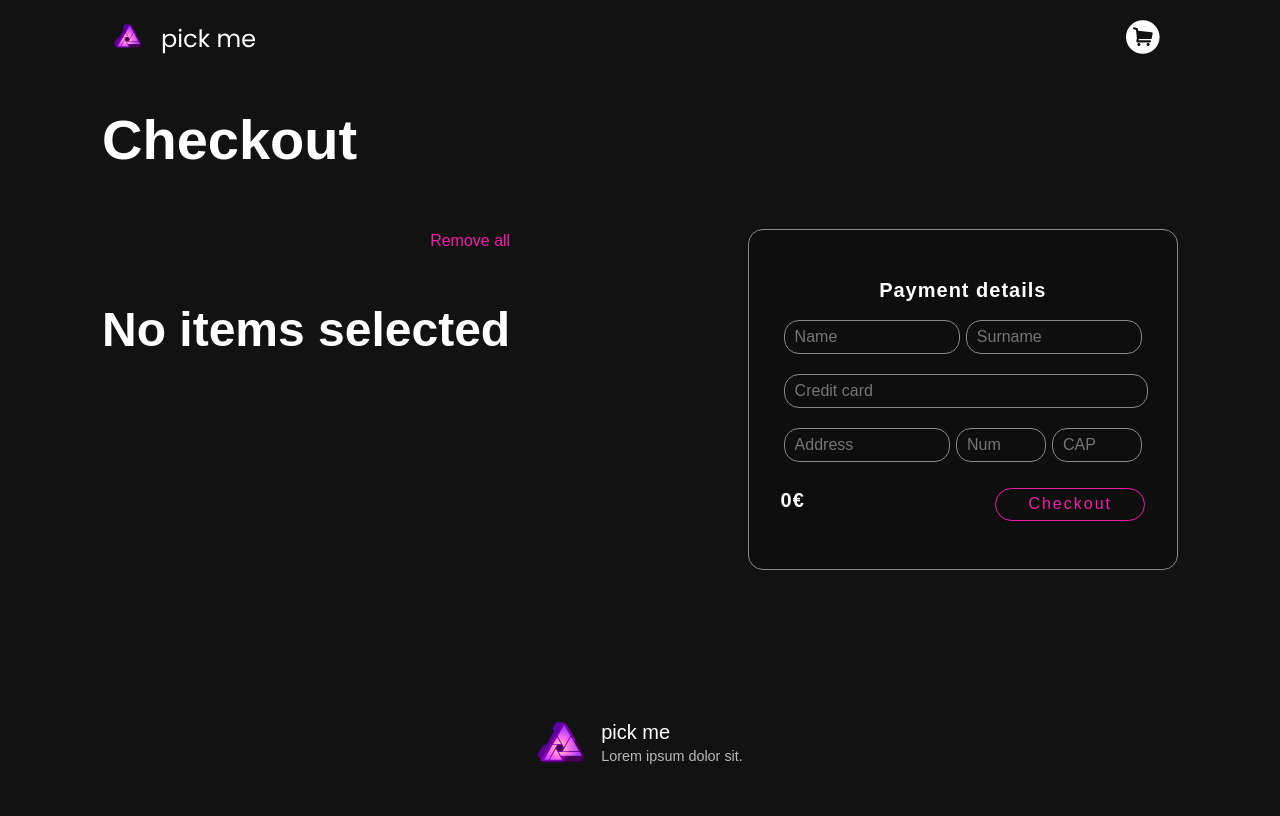
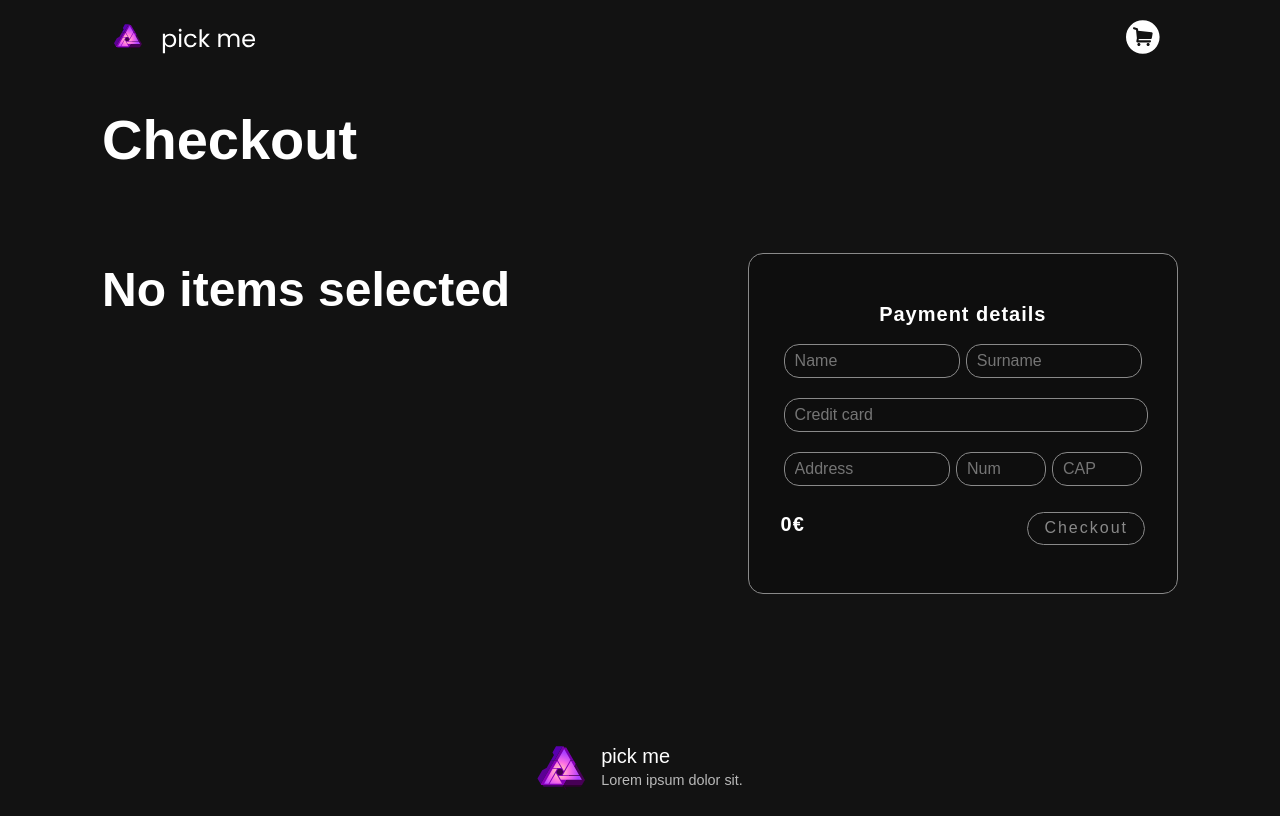
Before and after one commit to ClaudiaCavagna/PickMe, a React (Create React App) app: page /checkout in a window 1280 px wide. Built offline with nearby package versions, Linux system fonts and the light colour scheme.

Commit message:
formik and validation form implemented

```diff
--- a/package.json
+++ b/package.json
@@ -18,7 +18,8 @@
     "react-router-dom": "^6.21.1",
     "react-scripts": "5.0.1",
     "styled-components": "^6.1.8",
-    "web-vitals": "^2.1.4"
+    "web-vitals": "^2.1.4",
+    "yup": "^1.3.3"
   },
   "scripts": {
     "start": "react-scripts start",
--- a/src/index.css
+++ b/src/index.css
@@ -78,6 +78,16 @@ p {
   transform: scale(1.04);
   background-color: var(--transparent-pink);
 }
+
+.btn-page-disabled{
+  background-color: transparent;
+  border: 1px solid var(--grey-600);
+  border-radius: 22px;
+  color: var(--grey-600);
+  padding: 0.2rem 1rem;
+  letter-spacing: 2px;
+}
+
 .arrow-icon {
   width: 1.5rem;
   height: 1.5rem;
@@ -236,7 +246,7 @@ p {
   background-color: var(--grey-900);
   height: 100%;
   width: 100%;
-  margin-top: 3rem;
+  margin-top: 4.5rem;
   padding: 2rem;
 }
 
@@ -247,7 +257,8 @@ p {
 
 .checkout-form input {
   background-color: var(--grey-900);
-  border: 1px solid var(--grey-600);
+  color: var(--white);
+  border: 1px solid;
   padding: 4px 10px;
   border-radius: 15px;
   margin-block: 10px;
@@ -275,6 +286,8 @@ p {
   letter-spacing: 1.5px;
 }
 
+
+
 @media screen and (min-width: 488px) {
   .checkout-title {
     font-size: 3.5rem;
@@ -298,13 +311,13 @@ p {
     justify-content: space-between;
   }
   .list-container {
-    margin-top: 3rem;
+    margin-top: 2rem;
   }
   .form-container {
     width: 40%;
     padding-block: 3rem;
   }
   .cart-item {
-    width: 450px;
+    width: 550px;
   }
 }
--- a/src/redux/reducers/api-reducer.js
+++ b/src/redux/reducers/api-reducer.js
@@ -1,11 +1,20 @@
-import {createSlice} from '@reduxjs/toolkit';
+import {createSlice, createAction} from '@reduxjs/toolkit';
 import instance from '../../api';
+import { getItemFromLocalStorage, setLocalStorageItem } from '../../utils/helpers';
+
+const isQuerySaved = (action) => {
+    return action.type.endsWith("/saveQuery");
+}
+
+const path = getItemFromLocalStorage("query")?.path || "";
+const itemPerPage = getItemFromLocalStorage("query")?.itemPerPage || null;
+const type = getItemFromLocalStorage("query")?.type || "";
 
 const initialState = {
     query: {
-        path: "",
-        itemPerPage: null,
-        type: "",
+        path: path,
+        itemPerPage: itemPerPage,
+        type: type,
         query: "",
     },
     loading: true,
@@ -64,6 +73,11 @@ const apiSlice = createSlice({
             state.pagination.totalPages = action.payload.totalPages;
         },
     },
+    extraReducers: (builder) => {
+        builder.addMatcher(isQuerySaved, state => {
+            setLocalStorageItem('query', state.query);
+        })
+    }
 });
 
 const { startLoading, saveData, saveQuery, stopLoading, cleanError, catchError, checkRateLimiter, updatePage, checkPagination } = apiSlice.actions;
--- a/src/redux/reducers/cart-reducer.js
+++ b/src/redux/reducers/cart-reducer.js
@@ -1,4 +1,5 @@
-import { createSlice, createAction } from "@reduxjs/toolkit";
+import { createSlice, createAction, isAnyOf } from "@reduxjs/toolkit";
+import { getItemFromLocalStorage, setLocalStorageItem } from "../../utils/helpers";
 
 const removeFromCart = createAction('remove-from-cart');
 const isAddedToCart = (action) => {
@@ -8,9 +9,20 @@ const isRemovedFromCart = (action) => {
     return action.type.endsWith("remove-from-cart")
 }
 
+const isCartCleaned = (action) => {
+    return action.type.endsWith('/cleanCart')
+}
+
+const isCartAction = (action) => {
+    return isAnyOf(isAddedToCart, isRemovedFromCart, isCartCleaned)(action)
+}
+
+const localStorageCart = getItemFromLocalStorage("cart");
+const totalFromLocalStorage = getItemFromLocalStorage("total");
+
 const initialState = {
-    cart: [],
-    total: 0,
+    cart: localStorage.cart ? localStorageCart : [],
+    total: totalFromLocalStorage || 0,
     payed: false,
 }
 
@@ -40,6 +52,10 @@ const cartSlice = createSlice({
         .addMatcher(isRemovedFromCart, (state, action) => {
             state.total -= action.payload.price;
         })
+        .addMatcher(isCartAction, state => {
+            setLocalStorageItem("cart", state.cart);
+            setLocalStorageItem("total", state.total);
+        })
         .addDefaultCase((state) => {
             return state;
         })
--- a/src/screen/checkout-screen.js
+++ b/src/screen/checkout-screen.js
@@ -3,6 +3,44 @@ import { Formik } from 'formik';
 import { useSelector, useDispatch } from 'react-redux';
 import { RiDeleteBack2Fill } from "react-icons/ri";
 import { cleanCart, removeFromCart } from '../redux/reducers/cart-reducer';
+import * as Yup from 'yup';
+
+const validationSchema = Yup.object({
+  name: Yup.string()
+    .max(75, "Can't have more than 75 chars")
+    .min(2, "A minimum of 2 chars needed")
+    .required("What's your name honey?"),
+  surname: Yup.string()
+    .max(250, "Can't have more than 250 chars")
+    .min(2, "A minimum of 2 chars needed")
+    .required("You must provide a surname"),
+  card: Yup.string()
+    .max(25, "Card must have 25 numbers")
+    .min(25, "Card must have 25 numbers")
+    .required("You must provide a card number"),
+  address: Yup.string()
+    .max(250, "Can't have more than 250 chars")
+    .min(2, "A minimum of 2 chars needed")
+    .required("You must provide a valid address"),
+  num: Yup.number()
+    .max(10000, "Can't be higher than 10000")
+    .positive("Can't be a negative number")
+    .moreThan(0, "0 is not a valid number")
+    .required("You must provide a valid address"),
+  cap: Yup.string()
+    .max(10, "Allowed max 10 chars")
+    .min(3, "A minimum of 3 chars needed")
+    .required("You must provide a valid address")
+})
+
+const initialValues = {
+  name: "",
+  surname: "",
+  card: "",
+  address: "",
+  num: "",
+  cap: ""
+}
 
 const Checkout = () => {
   const dispatch = useDispatch();
@@ -15,10 +53,13 @@ const Checkout = () => {
       </div>
       <div className='xl-checkout'>
         <div className='list-container'>
-          <div className='text-end'>
-            <button className='btn-remove' onClick={() => dispatch(cleanCart())}>Remove all</button>
-          </div>
           <div className='text-checkout'>
+            {cart && cart.length > 0 ? (
+              <div className='text-end'>
+                <button className='btn-remove' onClick={() => dispatch(cleanCart())}>Remove all</button>
+              </div>
+            ) : (<></>)}
+
             {cart && cart.length > 0 ? (
               cart.map((el) => {
                 return (
@@ -38,6 +79,7 @@ const Checkout = () => {
               <h4>No items selected</h4>
             )}
           </div>
+
         </div>
 
         <div className='form-container'>
@@ -45,14 +87,14 @@ const Checkout = () => {
             <h5>Payment details</h5>
           </div>
           <Formik
-            // initialValues={initialValues}
-            // validationSchema={validationSchema}
-            // onSubmit={(values, { setSubmitting }) => {
-            //   setTimeout(() => {
-            //     dispatch(payOrder());
-            //     setSubmitting(false);
-            //   }, 400);
-            // }}
+            initialValues={initialValues}
+            validationSchema={validationSchema}
+            onSubmit={(values, { setSubmitting }) => {
+              setTimeout(() => {
+                // dispatch(payOrder());
+                setSubmitting(false);
+              }, 400);
+            }}
           >
             {({
               values,
@@ -65,26 +107,105 @@ const Checkout = () => {
               isValid,
               dirty,
             }) => (
-              <form className='checkout-form'>
+              <form className='checkout-form' onSubmit={handleSubmit}>
                 <div className='input-wrap'>
-                  <input value='' name='name' placeholder='Name' className='medium-input'/>
-                  <input value='' name='surname' placeholder='Surname'className='medium-input'/>
+                  <input
+                    value={values.name}
+                    name='name'
+                    placeholder='Name'
+                    className='medium-input'
+                    style={errors.name ? {borderColor: 'var(--error)'} : {borderColor: 'var(--grey-600)'}}
+                    onChange={handleChange}
+                    onBlur={handleBlur}
+                  />
+                  {touched.name && errors.name && (
+                    <div>
+                    <p style={{color: 'var(--error)', marginTop: '6px', fontSize: '8px', textAlign: 'right'}}>
+                      {errors.name}
+                    </p>
+                    </div>
+                  )}
+                  <input
+                    value={values.surname}
+                    name='surname'
+                    placeholder='Surname'
+                    className='medium-input'
+                    style={errors.surname ? {borderColor: 'var(--error)'} : {borderColor: 'var(--grey-600)'}}
+                    onChange={handleChange}
+                    onBlur={handleBlur}
+                  />
+                  {touched.surname && errors.surname && (
+                    <p style={{color: 'var(--error)', marginTop: '6px', fontSize: '8px', textAlign: 'right'}}>
+                      {errors.surname}
+                    </p>
+                  )}
                 </div>
                 <div>
-                  <input value='' name='card' placeholder='Credit card' className='w-100'/>
+                  <input
+                    value={values.card}
+                    name='card'
+                    placeholder='Credit card'
+                    className='w-100'
+                    style={errors.card ? {borderColor: 'var(--error)'} : {borderColor: 'var(--grey-600)'}}
+                    onChange={handleChange}
+                    onBlur={handleBlur}
+                  />
+                  {touched.card && errors.card && (
+                    <p style={{color: 'var(--error)', marginTop: '6px', fontSize: '8px', textAlign: 'right'}}>
+                      {errors.card}
+                    </p>
+                  )}
                 </div>
                 <div className='input-wrap'>
-                  <input value='' name='address' placeholder='Address'
-                  className='medium-input' />
+                  <input
+                    value={values.address}
+                    name='address'
+                    placeholder='Address'
+                    className='medium-input'
+                    style={errors.address ? {borderColor: 'var(--error)'} : {borderColor: 'var(--grey-600)'}}
+                    onChange={handleChange}
+                    onBlur={handleBlur}
+                  />
+                  {touched.address && errors.address && (
+                    <p style={{color: 'var(--error)', marginTop: '6px', fontSize: '8px', textAlign: 'right'}}>
+                      {errors.address}
+                    </p>
+                  )}
                   <div className='d-flex justify-content-around'>
-                    <input value='' name='num' placeholder='Num' className='small-input'/>
-                    <input value='' name='cap' placeholder='CAP' className='small-input'/>
+                    <input
+                      value={values.num}
+                      name='num'
+                      placeholder='Num'
+                      className='small-input'
+                      style={errors.num ? {borderColor: 'var(--error)'} : {borderColor: 'var(--grey-600)'}}
+                      onChange={handleChange}
+                      onBlur={handleBlur}
+                    />
+                    {touched.num && errors.num && (
+                      <p style={{color: 'var(--error)', marginTop: '6px', fontSize: '8px', textAlign: 'right'}}>
+                        {errors.num}
+                      </p>
+                    )}
+                    <input
+                      value={values.cap}
+                      name='cap'
+                      placeholder='CAP'
+                      className='small-input'
+                      style={errors.cap ? {borderColor: 'var(--error)'} : {borderColor: 'var(--grey-600)'}}
+                      onChange={handleChange}
+                      onBlur={handleBlur}
+                    />
+                    {touched.cap && errors.cap && (
+                      <p style={{color: 'var(--error)', marginTop: '6px', fontSize: '8px', textAlign: 'right'}}>
+                        {errors.cap}
+                      </p>
+                    )}
                   </div>
 
                 </div>
                 <div className='d-flex justify-content-between mt-3'>
                   <h5>{total}€</h5>
-                  <button className='btn-page'>
+                  <button className={isSubmitting || !isValid || !dirty ? "btn-page-disabled" : "btn-page"} disabled={isSubmitting}>
                     Checkout
                   </button>
                 </div>
--- a/src/utils/helpers.js
+++ b/src/utils/helpers.js
@@ -13,3 +13,15 @@ export const pricer = (likes) => {
     likes % 2 ? price=20 : price=15;
     return price;
 };
+
+export const getItemFromLocalStorage = (key) => {
+    if(localStorage.getItem(key)){
+        return JSON.parse(localStorage.getItem(key));
+    }
+};
+
+export const setLocalStorageItem = (key, item) => {
+    if(item && typeof key === "string") {
+        localStorage.setItem(key, JSON.stringify(item));
+    }
+};
```
Also changed, not shown: 1 other file (tests, documents, lock files or other folders).
